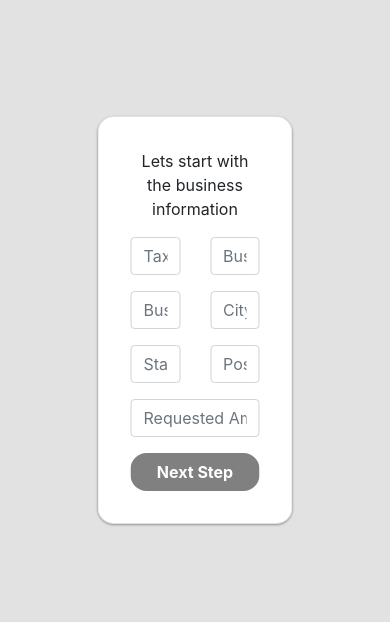
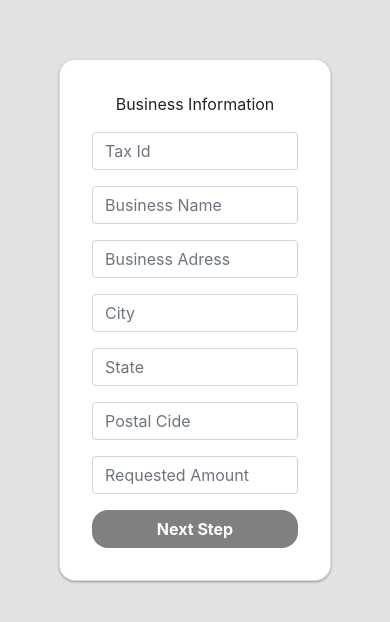
Before and after one commit to ricardovejarano/loan-simulation, a Vue app: page /business in a window 390 px wide. Shown: the part 102-724 px from the top of the page. Built offline with nearby package versions, Linux system fonts and the light colour scheme.

Commit message:
improvements in responsive

```diff
--- a/src/views/Business.vue
+++ b/src/views/Business.vue
@@ -3,26 +3,26 @@
     <div class="card">
       <div class="row text-center">
         <div class="col-12">
-          <span>Lets start with the business information</span>
+          <span>Business Information</span>
         </div>
       </div>
       <div class="row">
-        <div class="col-6 mt-3">
+        <div class="col-12 col-md-6 mt-3">
           <input v-model="businessInfo.taxId" @keyup="changeValueBusiness({value: $event.target.value, name: 'taxId'})" class="form-control" placeholder="Tax Id" autocomplete="off"/>
         </div>
-        <div class="col-6 mt-3">
+        <div class="col-12 col-md-6 mt-3">
           <input v-model="businessInfo.businessName" @keyup="changeValueBusiness({value: $event.target.value, name: 'businessName'})" class="form-control" placeholder="Business Name" autocomplete="off"/>
         </div>
-        <div class="col-6 mt-3">
+        <div class="col-12 col-md-6 mt-3">
           <input v-model="businessInfo.businessAddress" @keyup="changeValueBusiness({value: $event.target.value, name: 'businessAddress'})" class="form-control" placeholder="Business Adress" autocomplete="off"/>
         </div>
-        <div class="col-6 mt-3">
+        <div class="col-12 col-md-6 mt-3">
           <input v-model="businessInfo.city" @keyup="changeValueBusiness({value: $event.target.value, name: 'city'})" class="form-control" placeholder="City" autocomplete="off"/>
         </div>
-        <div class="col-6 mt-3">
+        <div class="col-12 col-md-6 mt-3">
           <input v-model="businessInfo.state" @keyup="changeValueBusiness({value: $event.target.value, name: 'state'})" class="form-control" placeholder="State" autocomplete="off"/>
         </div>
-        <div class="col-6 mt-3">
+        <div class="col-12 col-md-6 mt-3">
           <input v-model="businessInfo.postalCode" @keyup="changeValueBusiness({value: $event.target.value, name: 'postalCode'})" class="form-control" placeholder="Postal Cide" autocomplete="off"/>
         </div>
         <div class="col-12 mt-3">
@@ -56,6 +56,7 @@ export default {
 </script>
 <style>
 .card {
+  min-width: 17rem;
   position: absolute;
   border-radius: 1rem;
   padding: 2rem;
--- a/src/views/Owner.vue
+++ b/src/views/Owner.vue
@@ -7,22 +7,22 @@
         </div>
       </div>
       <div class="row">
-        <div class="col-6 mt-3">
+        <div class="col-12 col-md-6 mt-3">
           <input v-model="ownerInfo.socialSecurityNumber"  @keyup="changeValueOwner({value: $event.target.value, name: 'socialSecurityNumber'})" class="form-control" placeholder="Social Security Number" autocomplete="off"/>
         </div>
-        <div class="col-6 mt-3">
+        <div class="col-12 col-md-6 mt-3">
           <input v-model="ownerInfo.name"  @keyup="changeValueOwner({value: $event.target.value, name: 'name'})" class="form-control" placeholder="Name" autocomplete="off"/>
         </div>
-        <div class="col-6 mt-3">
+        <div class="col-12 col-md-6 mt-3">
           <input v-model="ownerInfo.email"  @keyup="changeValueOwner({value: $event.target.value, name: 'email'})" class="form-control" placeholder="Email" autocomplete="off"/>
         </div>
-        <div class="col-6 mt-3">
+        <div class="col-12 col-md-6 mt-3">
           <input v-model="ownerInfo.address"  @keyup="changeValueOwner({value: $event.target.value, name: 'address'})" class="form-control" placeholder="Address" autocomplete="off"/>
         </div>
-        <div class="col-6 mt-3">
+        <div class="col-12 col-md-6 mt-3">
           <input v-model="ownerInfo.city"  @keyup="changeValueOwner({value: $event.target.value, name: 'city'})" class="form-control" placeholder="City" autocomplete="off"/>
         </div>
-        <div class="col-6 mt-3">
+        <div class="col-12 col-md-6 mt-3">
           <input v-model="ownerInfo.state"  @keyup="changeValueOwner({value: $event.target.value, name: 'state'})" class="form-control" placeholder="State" autocomplete="off"/>
         </div>
         <div class="col-12 mt-3">
@@ -32,7 +32,7 @@
           <button @click="back()" class="btn btn-block">Back</button>
         </div>
         <div class="col-6 mt-3">
-          <button @click="goToDecision()" class="btn btn-block">Apply For</button>
+          <button @click="goToDecision()" class="btn btn-block">Apply</button>
         </div>
       </div>
     </div>
```
